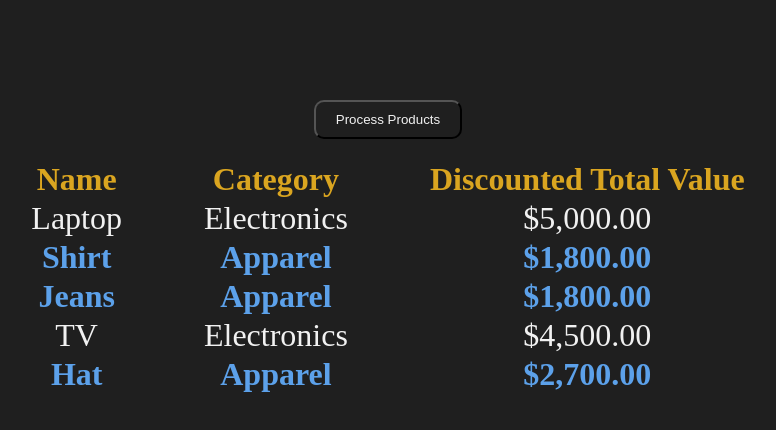
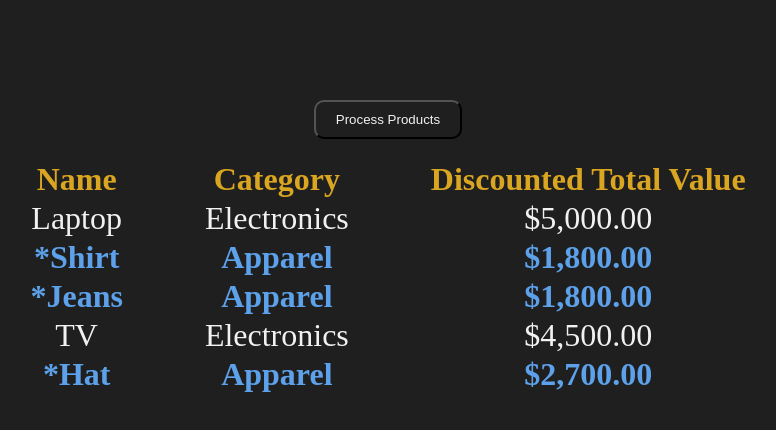
Before and after one commit to mike-jacks/product-processing-js, a plain HTML site: page index.html in a window 1280 px wide. Both pictures are taken after a click on the button "Process Products". Shown: the whole page, without its empty margins (260-1036 px from the left). Drawn offline with Linux system fonts and the light colour scheme.

Commit message:
add * to name for discounted items

```diff
--- a/css/style.css
+++ b/css/style.css
@@ -41,6 +41,6 @@ th {
 }
 
 tr#discounted {
-    font-weight: bolder;
-    color: rgb(92, 161, 234);
+  font-weight: bolder;
+  color: rgb(92, 161, 234);
 }
--- a/index.js
+++ b/index.js
@@ -51,7 +51,7 @@ const startProcessing = () => {
   document.getElementById("data").innerHTML = "<tr><th>Name</th><th>Category</th><th>Discounted Total Value</th></tr>";
   processedProducts.map((product) => {
     if (product.category === discountCategory) {
-      document.getElementById("data").innerHTML += `<tr id="discounted"><td>${product.name}</td><td>${product.category}</td><td>$${Number(
+      document.getElementById("data").innerHTML += `<tr id="discounted"><td>*${product.name}</td><td>${product.category}</td><td>$${Number(
         product.discountedTotalValue
       ).toLocaleString("en-us", { minimumFractionDigits: 2, maximumFractionDigits: 2 })}</td></tr>`;
     } else {
```
